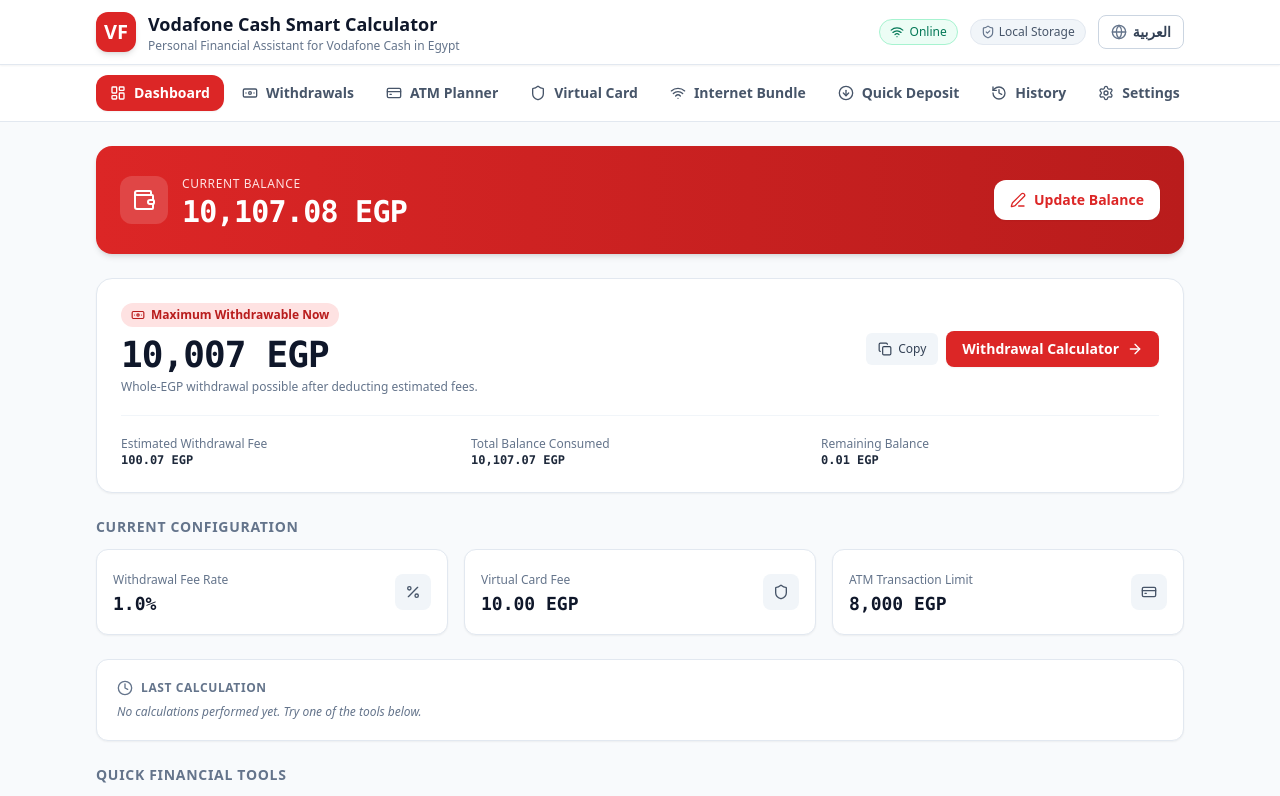
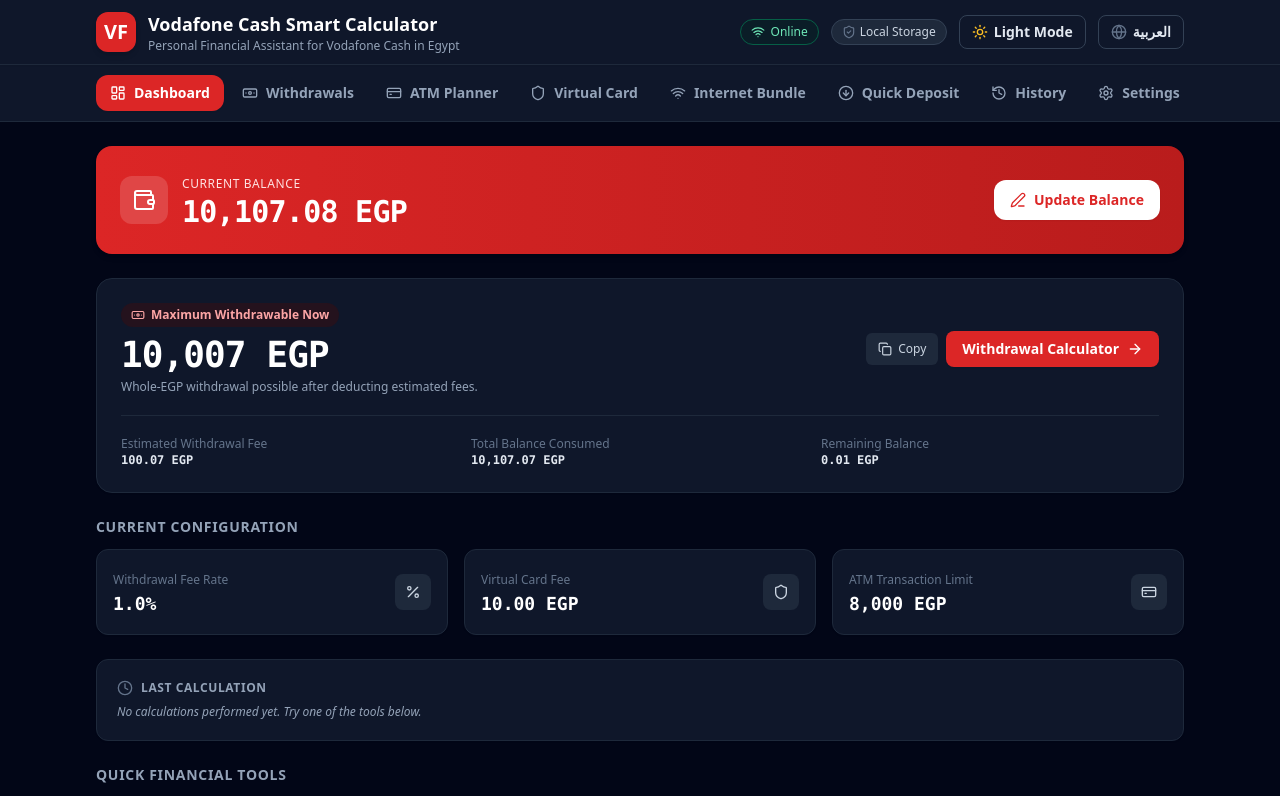
Before and after one commit to YousefAliMLS/Vodafone-Cash-Smart-Calculator-Web-App, a React (Vite) app: page / in a window 1280 px wide. Shown: the top 796 px of the page. Built offline with nearby package versions, Linux system fonts and the light colour scheme.

Commit message:
Add dark mode as default theme with toggle and persistence

```diff
--- a/index.html
+++ b/index.html
@@ -1,5 +1,5 @@
 <!doctype html>
-<html lang="en" dir="ltr">
+<html lang="en" dir="ltr" class="dark">
   <head>
     <meta charset="UTF-8" />
     <link rel="icon" type="image/svg+xml" href="./favicon.svg" />
--- a/src/components/layout/Header.tsx
+++ b/src/components/layout/Header.tsx
@@ -1,9 +1,9 @@
 import React from 'react';
-import { Globe, ShieldCheck, Wifi, WifiOff } from 'lucide-react';
+import { Globe, Moon, ShieldCheck, Sun, Wifi, WifiOff } from 'lucide-react';
 import { useApp } from '../../context/AppContext';
 
 export const Header: React.FC = () => {
-  const { language, setLanguage, isOnline, t } = useApp();
+  const { language, setLanguage, theme, toggleTheme, isOnline, t } = useApp();
 
   const toggleLanguage = () => {
     setLanguage(language === 'en' ? 'ar' : 'en');
@@ -49,6 +49,24 @@
             <span>Local Storage</span>
           </div>
 
+          {/* Theme Toggle */}
+          <button
+            type="button"
+            onClick={toggleTheme}
+            className="inline-flex items-center gap-1.5 px-3 py-1.5 rounded-lg border border-slate-300 dark:border-slate-700 text-xs sm:text-sm font-semibold text-slate-700 dark:text-slate-200 hover:bg-slate-100 dark:hover:bg-slate-800 transition-colors"
+            aria-label={theme === 'dark' ? t.common.lightMode : t.common.darkMode}
+            title={theme === 'dark' ? t.common.lightMode : t.common.darkMode}
+          >
+            {theme === 'dark' ? (
+              <Sun className="w-4 h-4 text-amber-400" />
+            ) : (
+              <Moon className="w-4 h-4 text-slate-500" />
+            )}
+            <span className="hidden sm:inline">
+              {theme === 'dark' ? t.common.lightMode : t.common.darkMode}
+            </span>
+          </button>
+
           {/* Language Switch */}
           <button
             type="button"
--- a/src/components/tabs/SettingsTab.tsx
+++ b/src/components/tabs/SettingsTab.tsx
@@ -1,11 +1,22 @@
 import React, { useState } from 'react';
 import { Download, Info, RotateCcw, Save, Settings, Upload } from 'lucide-react';
 import { useApp } from '../../context/AppContext';
-import { FeeMode, RoundingPolicy } from '../../types';
+import { FeeMode, RoundingPolicy, ThemeMode } from '../../types';
 import { BalanceBanner } from '../common/BalanceBanner';
 
 export const SettingsTab: React.FC = () => {
-  const { settings, updateSettings, restoreDefaults, exportAll, importAll, t } = useApp();
+  const {
+    settings,
+    updateSettings,
+    restoreDefaults,
+    exportAll,
+    importAll,
+    theme,
+    setTheme,
+    language,
+    setLanguage,
+    t,
+  } = useApp();
 
   const [feeMode, setFeeMode] = useState<FeeMode>(settings.feeMode);
   const [feePercent, setFeePercent] = useState(settings.withdrawalFeePercent.toString());
@@ -277,7 +288,44 @@
           </div>
         </div>
 
-        {/* Section 4: Data Export / Import */}
+        {/* Section 4: Display and Formatting */}
+        <div className="pt-4 border-t border-slate-100 dark:border-slate-800 space-y-4">
+          <h3 className="text-sm font-bold text-slate-800 dark:text-slate-200 uppercase tracking-wider">
+            {t.settings.uiSection}
+          </h3>
+
+          <div className="grid grid-cols-1 sm:grid-cols-2 gap-4">
+            <div>
+              <label className="block text-xs font-semibold text-slate-700 dark:text-slate-300 mb-1.5">
+                {t.settings.theme}
+              </label>
+              <select
+                value={theme}
+                onChange={e => setTheme(e.target.value as ThemeMode)}
+                className="w-full px-3.5 py-2.5 text-xs font-medium border border-slate-300 dark:border-slate-700 rounded-xl bg-white dark:bg-slate-800 text-slate-900 dark:text-white focus:outline-none focus:ring-2 focus:ring-red-500"
+              >
+                <option value="dark">{t.settings.themeDark}</option>
+                <option value="light">{t.settings.themeLight}</option>
+              </select>
+            </div>
+
+            <div>
+              <label className="block text-xs font-semibold text-slate-700 dark:text-slate-300 mb-1.5">
+                {t.settings.language}
+              </label>
+              <select
+                value={language}
+                onChange={e => setLanguage(e.target.value as 'en' | 'ar')}
+                className="w-full px-3.5 py-2.5 text-xs font-medium border border-slate-300 dark:border-slate-700 rounded-xl bg-white dark:bg-slate-800 text-slate-900 dark:text-white focus:outline-none focus:ring-2 focus:ring-red-500"
+              >
+                <option value="en">English</option>
+                <option value="ar">العربية</option>
+              </select>
+            </div>
+          </div>
+        </div>
+
+        {/* Section 5: Data Export / Import */}
         <div className="pt-4 border-t border-slate-100 dark:border-slate-800 space-y-4">
           <h3 className="text-sm font-bold text-slate-800 dark:text-slate-200 uppercase tracking-wider">
             {t.settings.dataSection}
--- a/src/context/AppContext.tsx
+++ b/src/context/AppContext.tsx
@@ -12,7 +12,7 @@
   saveLastCalculation,
   saveSettings,
 } from '../lib/storage';
-import { AppSettings, HistoryRecord, Language, LastCalculationSummary, TabType } from '../types';
+import { AppSettings, HistoryRecord, Language, LastCalculationSummary, TabType, ThemeMode } from '../types';
 
 interface AppContextType {
   settings: AppSettings;
@@ -24,6 +24,9 @@
   setActiveTab: (tab: TabType) => void;
   language: Language;
   setLanguage: (lang: Language) => void;
+  theme: ThemeMode;
+  setTheme: (theme: ThemeMode) => void;
+  toggleTheme: () => void;
   t: typeof translations.en;
   history: HistoryRecord[];
   addHistoryRecord: (record: Omit<HistoryRecord, 'id' | 'timestamp'>) => void;
@@ -50,6 +53,7 @@
 
   const language = settings.language;
   const balance = settings.balance;
+  const theme = settings.theme;
   const t = translations[language];
 
   // Update HTML dir and lang tags when language changes
@@ -57,6 +61,15 @@
     document.documentElement.lang = language;
     document.documentElement.dir = language === 'ar' ? 'rtl' : 'ltr';
   }, [language]);
+
+  // Apply dark mode class to html element
+  useEffect(() => {
+    if (theme === 'dark') {
+      document.documentElement.classList.add('dark');
+    } else {
+      document.documentElement.classList.remove('dark');
+    }
+  }, [theme]);
 
   // Online / Offline monitor
   useEffect(() => {
@@ -87,6 +100,14 @@
 
   const setLanguage = (newLang: Language) => {
     updateSettings({ language: newLang });
+  };
+
+  const setTheme = (newTheme: ThemeMode) => {
+    updateSettings({ theme: newTheme });
+  };
+
+  const toggleTheme = () => {
+    updateSettings({ theme: theme === 'dark' ? 'light' : 'dark' });
   };
 
   const restoreDefaults = () => {
@@ -158,6 +179,9 @@
         setActiveTab,
         language,
         setLanguage,
+        theme,
+        setTheme,
+        toggleTheme,
         t,
         history,
         addHistoryRecord,
--- a/src/i18n/translations.ts
+++ b/src/i18n/translations.ts
@@ -55,6 +55,9 @@
       no: 'No',
       details: 'Details',
       warning: 'Warning',
+      theme: 'Theme',
+      darkMode: 'Dark Mode',
+      lightMode: 'Light Mode',
     },
     dashboard: {
       welcome: 'Vodafone Cash Overview',
@@ -220,6 +223,9 @@
       defaultTaxRate: 'Default Tax Rate (%)',
       bundleIncludesTax: 'Default Bundle Price Includes Tax',
       uiSection: 'Display and Formatting',
+      theme: 'Color Theme',
+      themeDark: 'Dark Mode (Default)',
+      themeLight: 'Light Mode',
       language: 'Interface Language',
       decimalPrecision: 'Decimal Places',
       depositRounding: 'Deposit Suggestion Rounding',
@@ -300,6 +306,9 @@
       no: 'لا',
       details: 'التفاصيل',
       warning: 'تحذير',
+      theme: 'المظهر',
+      darkMode: 'الوضع الداكن',
+      lightMode: 'الوضع الفاتح',
     },
     dashboard: {
       welcome: 'نظرة عامة على محفظتك',
@@ -460,6 +469,9 @@
       defaultTaxRate: 'نسبة الضريبة الافتراضية (%)',
       bundleIncludesTax: 'سعر الباقة الافتراضي يشمل الضريبة',
       uiSection: 'العرض والتنسيق',
+      theme: 'سمة الألوان',
+      themeDark: 'الوضع الداكن (الافتراضي)',
+      themeLight: 'الوضع الفاتح',
       language: 'لغة الواجهة',
       decimalPrecision: 'عدد الخانات العشرية',
       depositRounding: 'طريقة تقريب اقتراح الإيداع',
--- a/src/lib/storage.ts
+++ b/src/lib/storage.ts
@@ -14,6 +14,7 @@
   depositRounding: 'whole',
   language: 'en',
   decimalPrecision: 2,
+  theme: 'dark',
 };
 
 const STORAGE_KEYS = {
@@ -33,6 +34,7 @@
     return {
       ...DEFAULT_SETTINGS,
       ...parsed,
+      theme: parsed.theme === 'light' ? 'light' : 'dark',
       balance:
         typeof parsed.balance === 'number' && isFinite(parsed.balance)
           ? parsed.balance
--- a/src/types/index.ts
+++ b/src/types/index.ts
@@ -1,4 +1,6 @@
 export type Language = 'en' | 'ar';
+
+export type ThemeMode = 'dark' | 'light';
 
 export type FeeMode = 'percentage' | 'fixed_per_thousand';
 
@@ -41,6 +43,7 @@
   depositRounding: DepositRounding;
   language: Language;
   decimalPrecision: number;
+  theme: ThemeMode;
 }
 
 export interface HistoryRecord {
```
Also changed, not shown: 1 other file (tests, documents, lock files or other folders).
